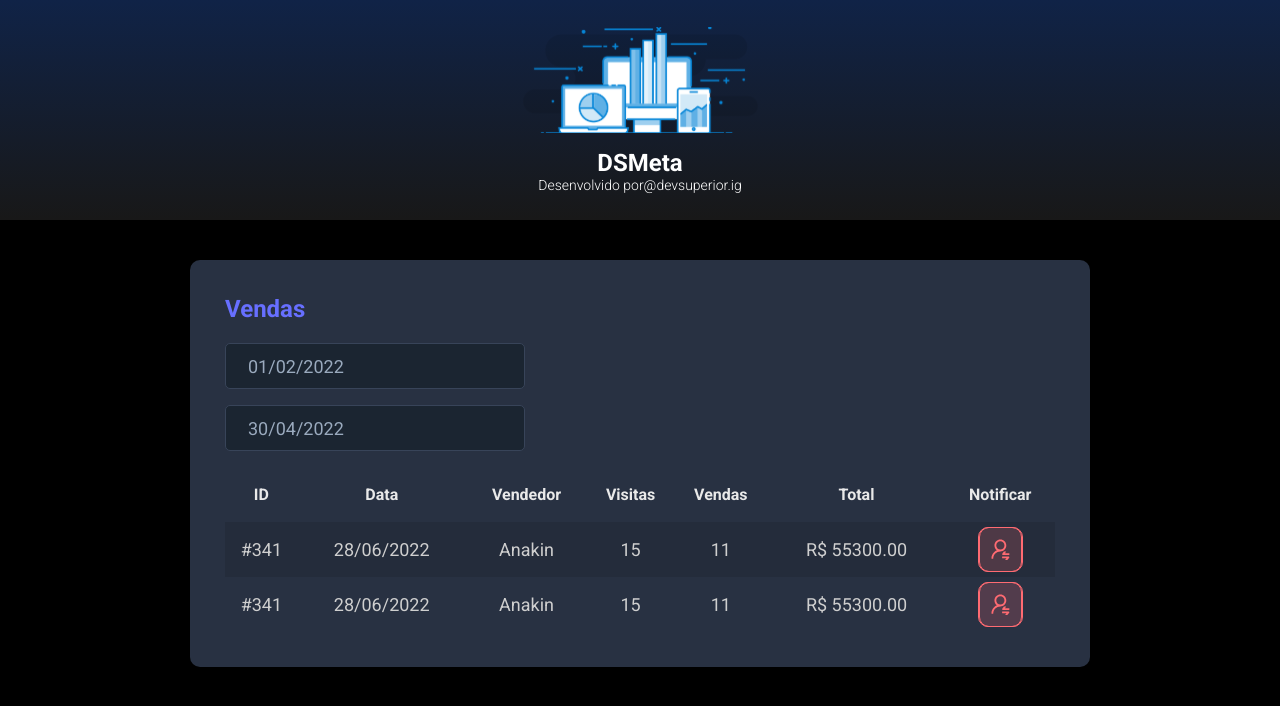
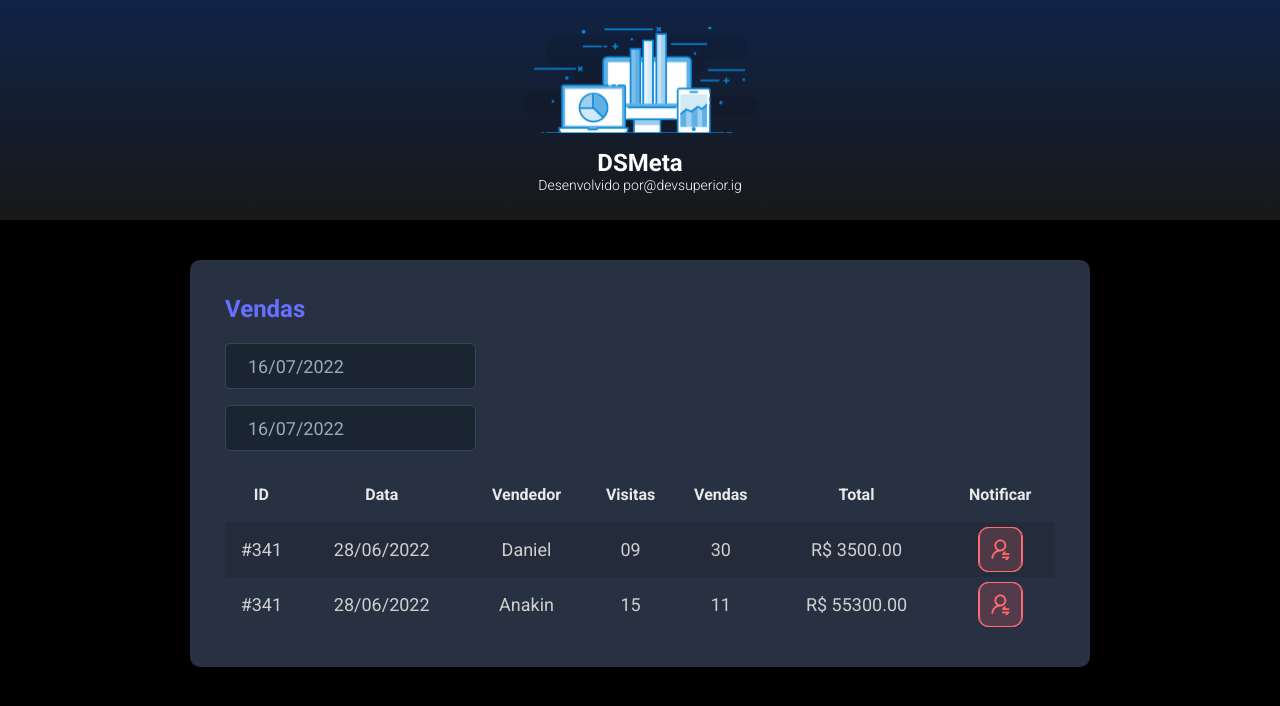
Before and after one commit to danielzambon/Spring_React, a React (Vite) app in the folder frontend/: page / in a window 1280 px wide. Shown: the top 706 px of the page. Built offline with nearby package versions, Linux system fonts and the light colour scheme.

Commit message:
DatePicker

```diff
--- a/frontend/package.json
+++ b/frontend/package.json
@@ -8,7 +8,9 @@
     "preview": "vite preview"
   },
   "dependencies": {
+    "@types/react-datepicker": "4.4.2",
     "react": "^18.0.0",
+    "react-datepicker": "4.8.0",
     "react-dom": "^18.0.0"
   },
   "devDependencies": {
--- a/frontend/src/components/SalesCard/index.tsx
+++ b/frontend/src/components/SalesCard/index.tsx
@@ -1,3 +1,5 @@
+import DatePicker from "react-datepicker";
+import "react-datepicker/dist/react-datepicker.css";
 import NotificationButton from '../NotificationButton'
 import './styles.css'
 
@@ -8,17 +10,19 @@ function SalesCard() {
             <h2 className="dsmeta-sales-title">Vendas</h2>
             <div>
                 <div className="dsmeta-form-control-container">
-                    <input
+                    <DatePicker
+                        selected={new Date()}
+                        onChange={(date: Date) => { }}
                         className="dsmeta-form-control"
-                        type="text"
-                        value="01/02/2022"
+                        dateFormat="dd/MM/yyyy"
                     />
                 </div>
                 <div className="dsmeta-form-control-container">
-                    <input
+                    <DatePicker
+                        selected={new Date()}
+                        onChange={(date: Date) => { }}
                         className="dsmeta-form-control"
-                        type="text"
-                        value="30/04/2022"
+                        dateFormat="dd/MM/yyyy"
                     />
                 </div>
             </div>
@@ -39,10 +43,10 @@ function SalesCard() {
                         <tr>
                             <td className="tc992">#341</td>
                             <td className="tc576">28/06/2022</td>
-                            <td>Anakin</td>
-                            <td className="tc992">15</td>
-                            <td className="tc992">11</td>
-                            <td>R$ 55300.00</td>
+                            <td>Daniel</td>
+                            <td className="tc992">09</td>
+                            <td className="tc992">30</td>
+                            <td>R$ 3500.00</td>
                             <td>
                                 <div className="dsmeta-btn-container">
                                     <div className="dsmeta-red-btn">
```
Also changed, not shown: 1 other file (tests, documents, lock files or other folders).
